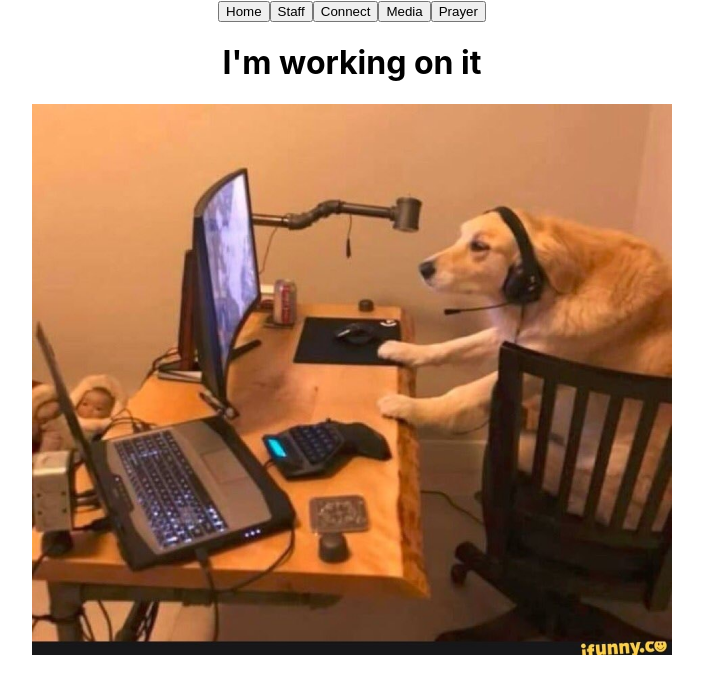
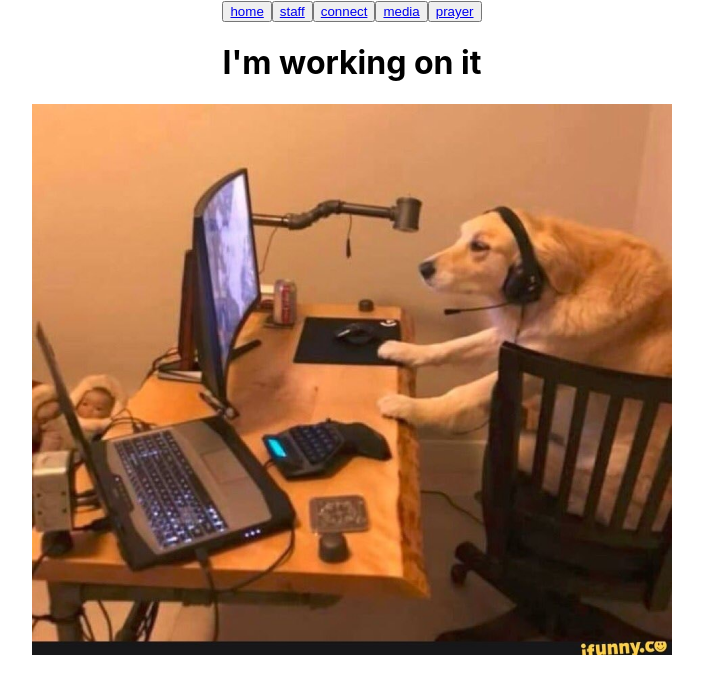
Before and after one commit to RainbowFloyd/manoah_church, a React (Create React App) app: page / in a window 1280 px wide. Shown: the top 694 px of the page, without its empty margins (288-991 px from the left). Built offline with nearby package versions, Linux system fonts and the light colour scheme.

Commit message:
added <a> tag with tab name as the href

```diff
--- a/src/components/NavbarItem/NavbarItem.js
+++ b/src/components/NavbarItem/NavbarItem.js
@@ -1,9 +1,10 @@
 import React from 'react';
 
 const NavbarItem = (props) => {
+  const tabName = props.tab.toLowerCase();
 	return (
 		<span>
-			<button>{props.tab}</button>
+			<button><a href={'/' + tabName}>{tabName}</a></button>
 		</span>
 	)
 }
```
